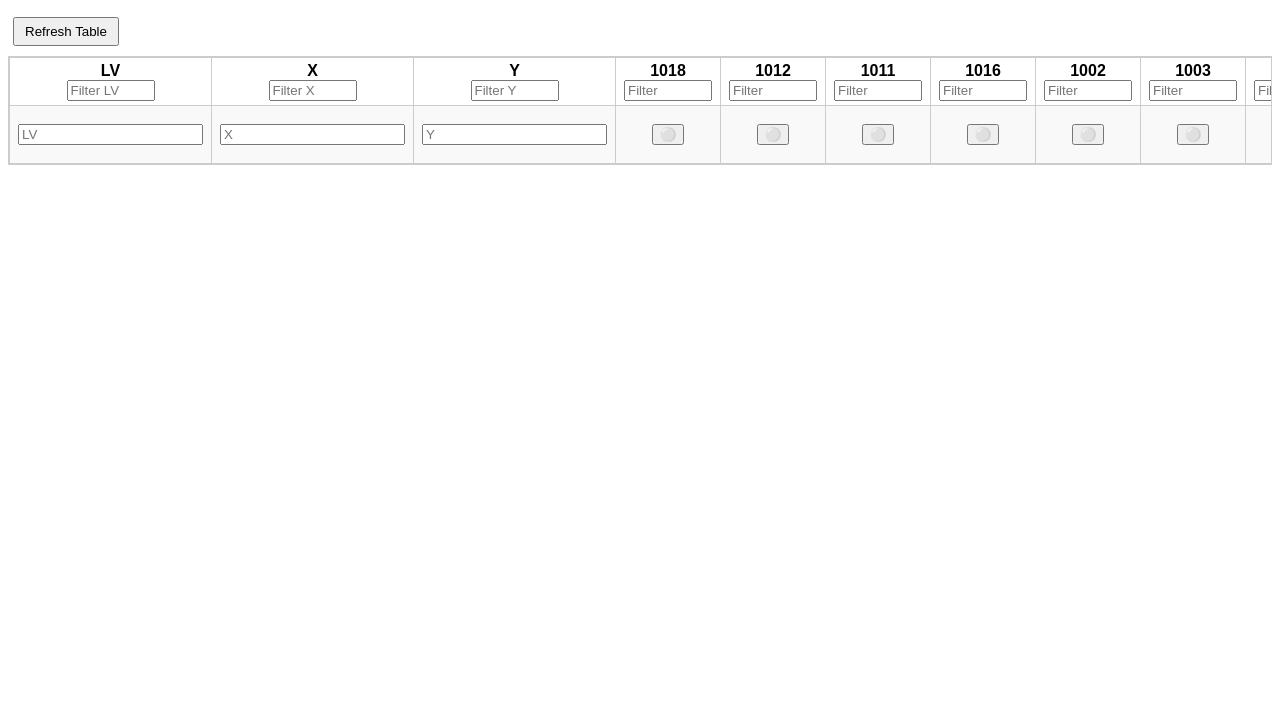
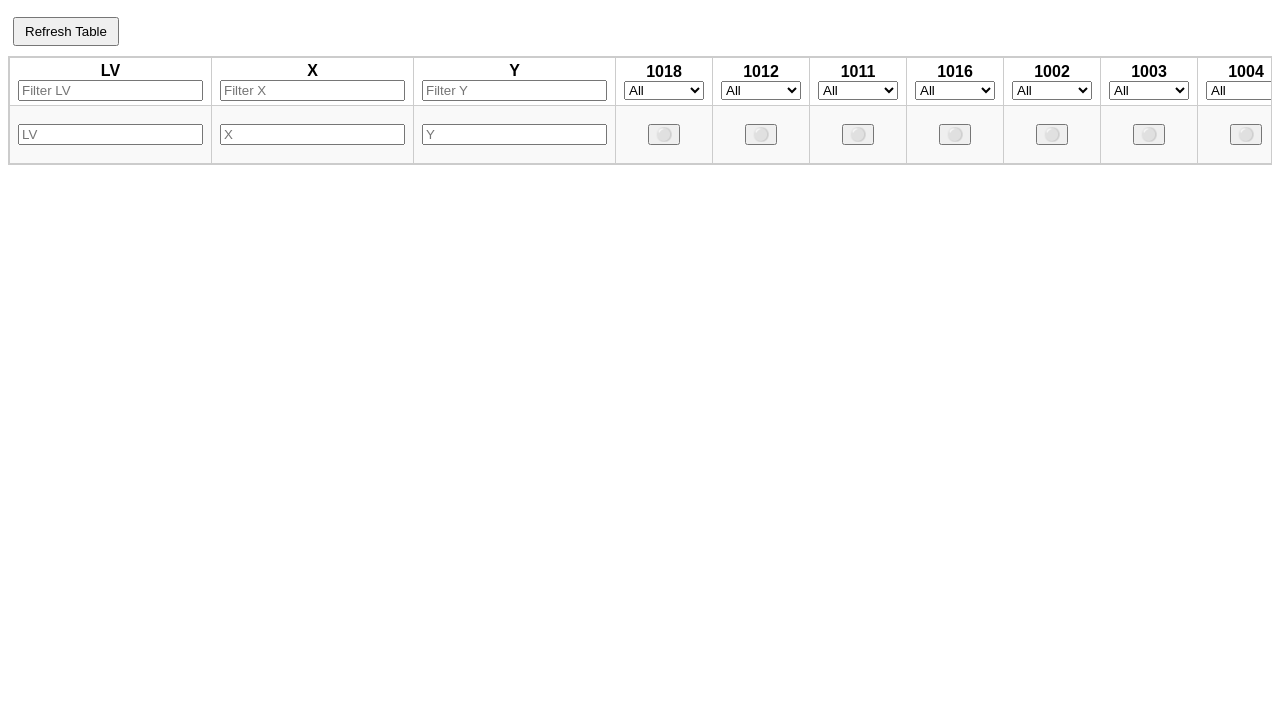
Before and after one commit to marvinso1978/coords-frontend, a website: page index.html in a window 1280 px wide. Shown: the part 73-800 px from the top of the page. Drawn offline with Linux system fonts and the light colour scheme; no server answers.

Commit message:
Update index.html

```diff
--- a/index.html
+++ b/index.html
@@ -56,7 +56,7 @@
       padding: 5px 10px;
     }
 
-    input.filter {
+    select.filter {
       width: 80px;
     }
   </style>
@@ -72,14 +72,62 @@
           <th>LV<br><input type="text" class="filter" data-key="lv" placeholder="Filter LV"></th>
           <th>X<br><input type="text" class="filter" data-key="x" placeholder="Filter X"></th>
           <th>Y<br><input type="text" class="filter" data-key="y" placeholder="Filter Y"></th>
-          <th>1018<br><input type="text" class="filter" data-key="servers-0" placeholder="Filter"></th>
-          <th>1012<br><input type="text" class="filter" data-key="servers-1" placeholder="Filter"></th>
-          <th>1011<br><input type="text" class="filter" data-key="servers-2" placeholder="Filter"></th>
-          <th>1016<br><input type="text" class="filter" data-key="servers-3" placeholder="Filter"></th>
-          <th>1002<br><input type="text" class="filter" data-key="servers-4" placeholder="Filter"></th>
-          <th>1003<br><input type="text" class="filter" data-key="servers-5" placeholder="Filter"></th>
-          <th>1004<br><input type="text" class="filter" data-key="servers-6" placeholder="Filter"></th>
-          <th>1014<br><input type="text" class="filter" data-key="servers-7" placeholder="Filter"></th>
+          <th>1018<br>
+            <select class="filter" data-key="servers-0">
+              <option value="">All</option>
+              <option value="true">🟢</option>
+              <option value="false">⚪️</option>
+            </select>
+          </th>
+          <th>1012<br>
+            <select class="filter" data-key="servers-1">
+              <option value="">All</option>
+              <option value="true">🟢</option>
+              <option value="false">⚪️</option>
+            </select>
+          </th>
+          <th>1011<br>
+            <select class="filter" data-key="servers-2">
+              <option value="">All</option>
+              <option value="true">🟢</option>
+              <option value="false">⚪️</option>
+            </select>
+          </th>
+          <th>1016<br>
+            <select class="filter" data-key="servers-3">
+              <option value="">All</option>
+              <option value="true">🟢</option>
+              <option value="false">⚪️</option>
+            </select>
+          </th>
+          <th>1002<br>
+            <select class="filter" data-key="servers-4">
+              <option value="">All</option>
+              <option value="true">🟢</option>
+              <option value="false">⚪️</option>
+            </select>
+          </th>
+          <th>1003<br>
+            <select class="filter" data-key="servers-5">
+              <option value="">All</option>
+              <option value="true">🟢</option>
+              <option value="false">⚪️</option>
+            </select>
+          </th>
+          <th>1004<br>
+            <select class="filter" data-key="servers-6">
+              <option value="">All</option>
+              <option value="true">🟢</option>
+              <option value="false">⚪️</option>
+            </select>
+          </th>
+          <th>1014<br>
+            <select class="filter" data-key="servers-7">
+              <option value="">All</option>
+              <option value="true">🟢</option>
+              <option value="false">⚪️</option>
+            </select>
+          </th>
           <th>Action</th>
         </tr>
         <tr id="add-row">
```
